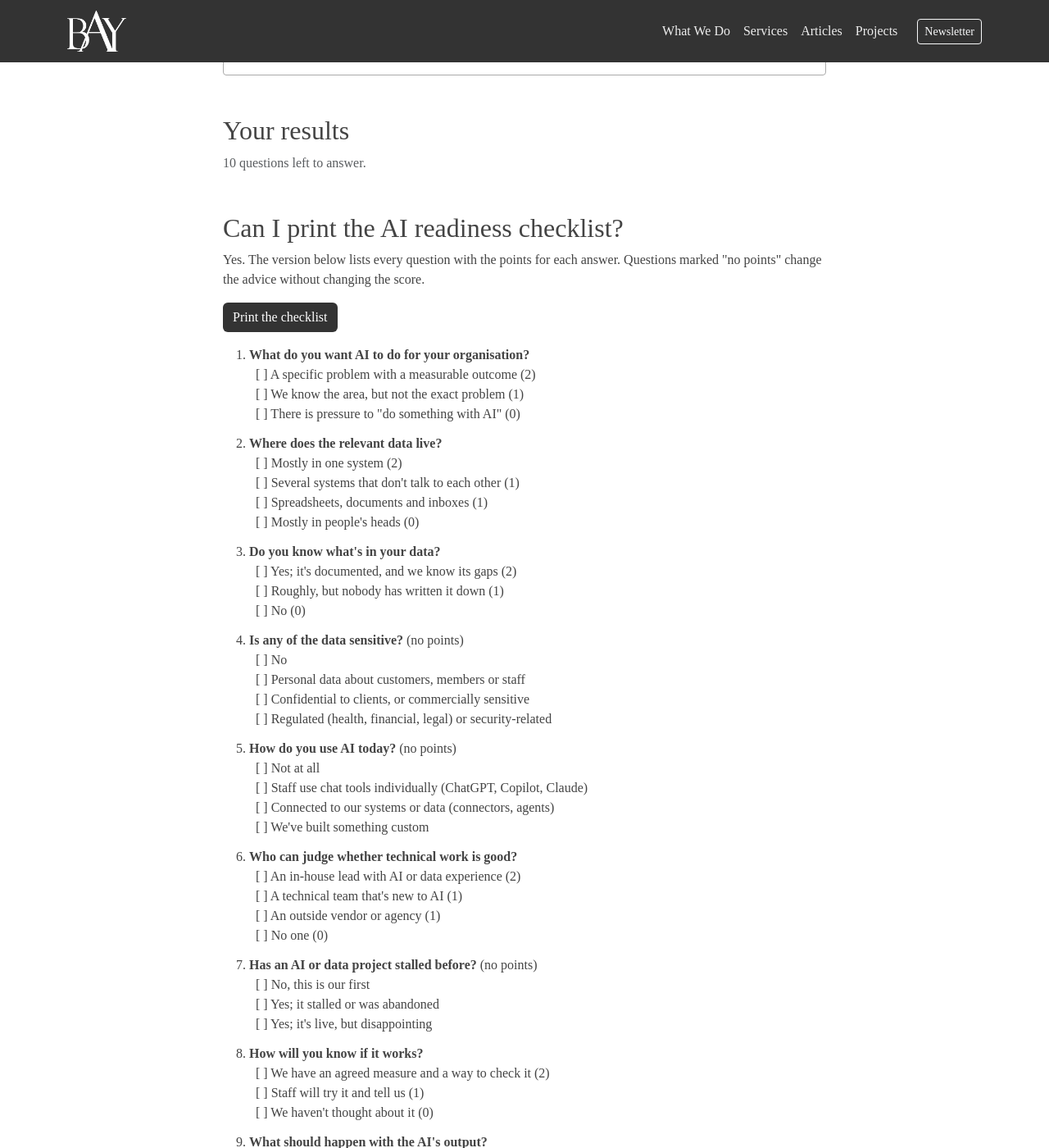
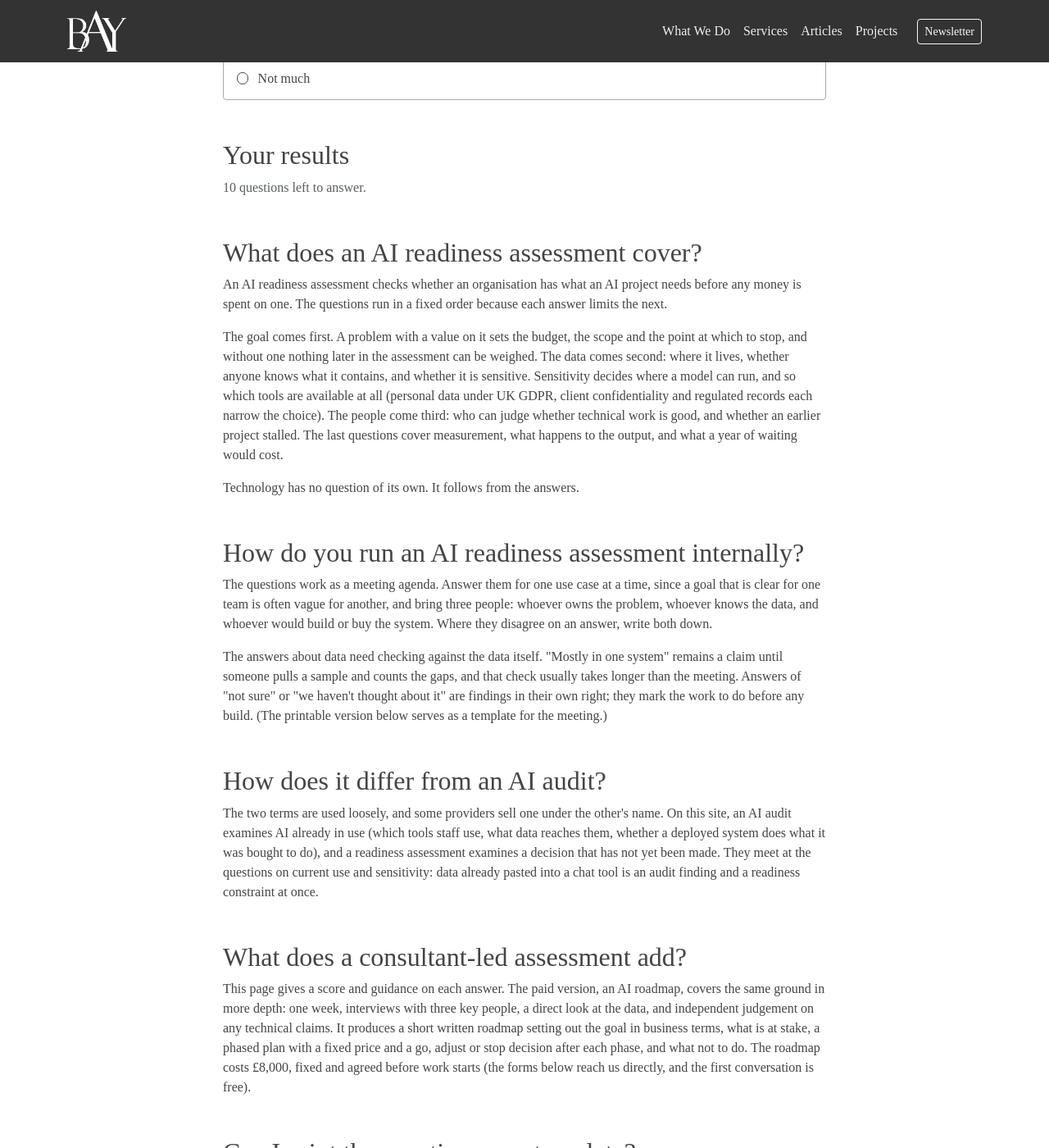
Before and after one commit to bayinfosys/bayinfosys.github.io, a Jekyll site: the page built from _checklists/ai-readiness-assessment.html, in a window 1280 px wide and 1400 px high, scrolled down 3290 px. Shown: the whole window at 82% size. Built offline with Jekyll 4.4.1, drawn with Linux system fonts in a browser that asks for light colours; some of the changed text lies outside the part shown.

Commit message:
updated ai-readiness

```diff
--- a/_checklists/ai-readiness-assessment.html
+++ b/_checklists/ai-readiness-assessment.html
@@ -2,7 +2,7 @@
 title: "AI Readiness Assessment"
 seo_title: "Free AI Readiness Assessment and Checklist"
 description: "Ten questions, five minutes. Find out where your organisation stands on AI (goals, data, sensitivity, ownership), with guidance on each answer."
-keywords: ["ai readiness assessment", "ai readiness checklist", "data strategy consulting", "is my organisation ready for ai"]
+keywords: ["ai readiness assessment", "ai readiness checklist", "ai readiness assessment questions", "ai readiness assessment template", "data strategy consulting", "is my organisation ready for ai"]
 permalink: /ai-readiness-assessment.html
 redirect_from:
   - /quiz.html
@@ -10,7 +10,7 @@ redirect_from:
 ---
 
 <h1>AI Readiness Assessment</h1>
-<p class="lead mt-3 cl-noprint">AI projects tend to stall on the same three things: an unclear goal, data nobody has checked, and no one placed to judge the technical work. This assessment covers the questions we ask at the start of every engagement, in roughly the order we ask them.</p>
+<p class="lead mt-3 cl-noprint">AI projects tend to stall on the same three things: an unclear goal, data nobody has checked, and no one placed to judge the technical work. Bay Information Systems, an independent AI consultancy in the UK, asks these ten questions at the start of every engagement, in roughly this order.</p>
 
 <section class="cl-noprint mt-5" aria-labelledby="how">
   <h2 id="how">How does the assessment work?</h2>
@@ -20,5 +20,29 @@ redirect_from:
 {% include checklist/questions.html %}
 {% include checklist/results.html %}
 {% include checklist/next.html %}
-{% include checklist/print.html heading="Can I print the AI readiness checklist?" %}
+
+<section class="cl-noprint mt-5" aria-labelledby="covers">
+  <h2 id="covers">What does an AI readiness assessment cover?</h2>
+  <p>An AI readiness assessment checks whether an organisation has what an AI project needs before any money is spent on one. The questions run in a fixed order because each answer limits the next.</p>
+  <p>The goal comes first. A problem with a value on it sets the budget, the scope and the point at which to stop, and without one nothing later in the assessment can be weighed. The data comes second: where it lives, whether anyone knows what it contains, and whether it is sensitive. Sensitivity decides where a model can run, and so which tools are available at all (personal data under UK GDPR, client confidentiality and regulated records each narrow the choice). The people come third: who can judge whether technical work is good, and whether an earlier project stalled. The last questions cover measurement, what happens to the output, and what a year of waiting would cost.</p>
+  <p>Technology has no question of its own. It follows from the answers.</p>
+</section>
+
+<section class="cl-noprint mt-5" aria-labelledby="internal">
+  <h2 id="internal">How do you run an AI readiness assessment internally?</h2>
+  <p>The questions work as a meeting agenda. Answer them for one use case at a time, since a goal that is clear for one team is often vague for another, and bring three people: whoever owns the problem, whoever knows the data, and whoever would build or buy the system. Where they disagree on an answer, write both down.</p>
+  <p>The answers about data need checking against the data itself. "Mostly in one system" remains a claim until someone pulls a sample and counts the gaps, and that check usually takes longer than the meeting. Answers of "not sure" or "we haven't thought about it" are findings in their own right; they mark the work to do before any build. (The printable version below serves as a template for the meeting.)</p>
+</section>
+
+<section class="cl-noprint mt-5" aria-labelledby="audit">
+  <h2 id="audit">How does it differ from an AI audit?</h2>
+  <p>The two terms are used loosely, and some providers sell one under the other's name. On this site, an AI audit examines AI already in use (which tools staff use, what data reaches them, whether a deployed system does what it was bought to do), and a readiness assessment examines a decision that has not yet been made. They meet at the questions on current use and sensitivity: data already pasted into a chat tool is an audit finding and a readiness constraint at once.</p>
+</section>
+
+<section class="cl-noprint mt-5" aria-labelledby="roadmap">
+  <h2 id="roadmap">What does a consultant-led assessment add?</h2>
+  <p>This page gives a score and guidance on each answer. The paid version, an AI roadmap, covers the same ground in more depth: one week, interviews with three key people, a direct look at the data, and independent judgement on any technical claims. It produces a short written roadmap setting out the goal in business terms, what is at stake, a phased plan with a fixed price and a go, adjust or stop decision after each phase, and what not to do. The roadmap costs &pound;8,000, fixed and agreed before work starts (the forms below reach us directly, and the first conversation is free).</p>
+</section>
+
+{% include checklist/print.html heading="Can I print the questions as a template?" %}
 {% include checklist/faq.html %}
```
